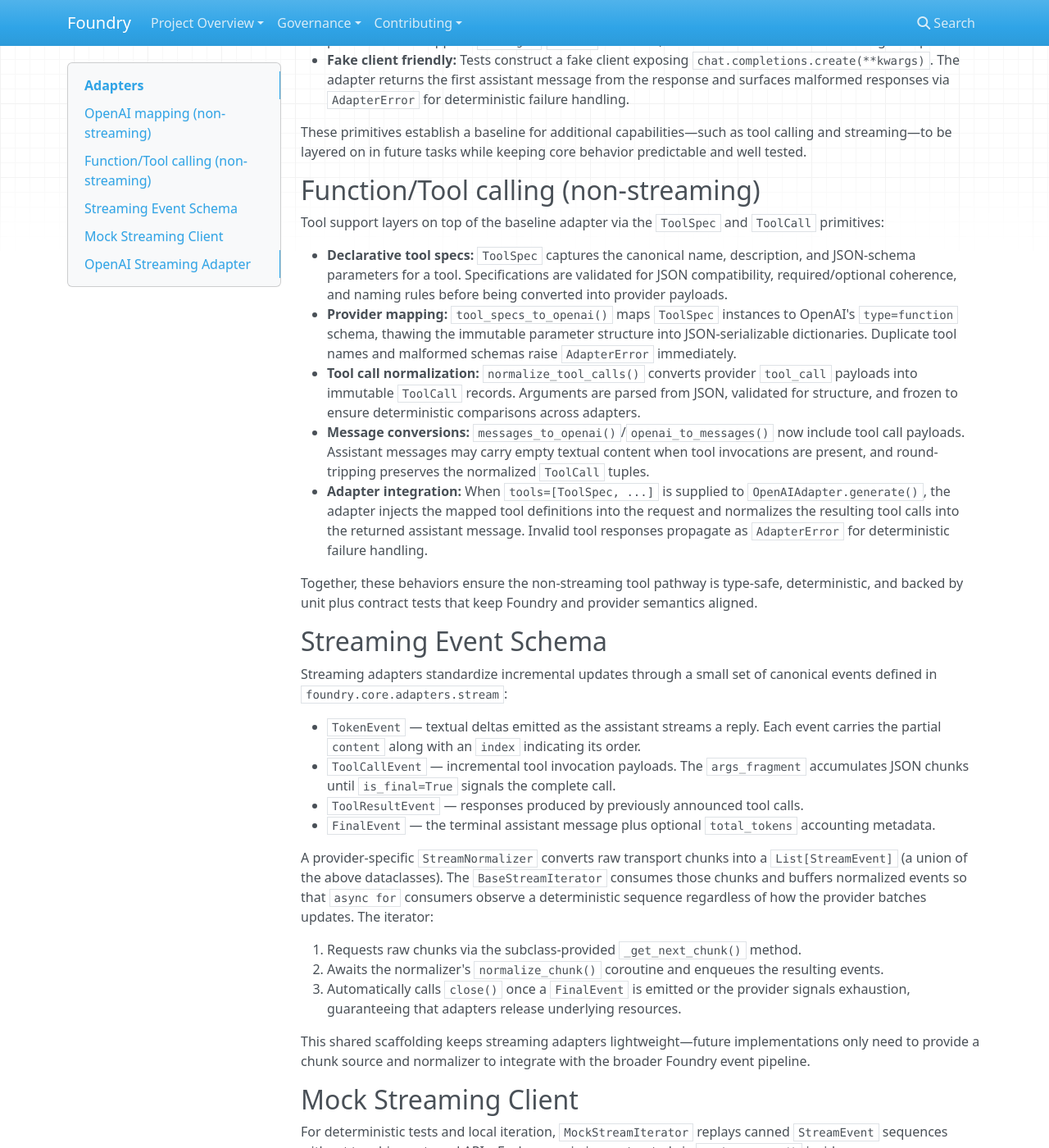
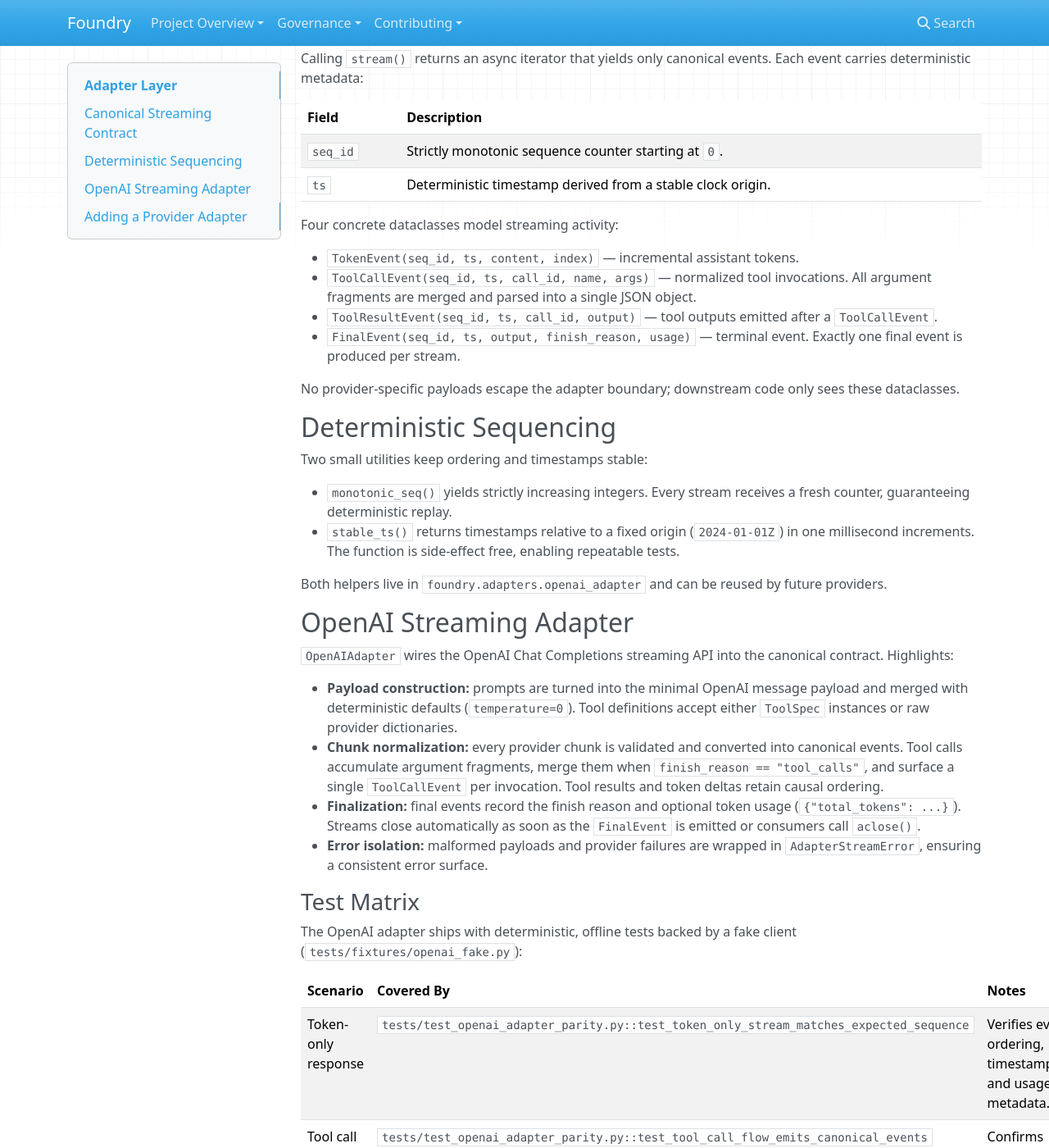
Before and after one commit to tanaysd/foundry, an MkDocs documentation site: the page built from docs/adapters.md, in a window 1280 px wide and 1400 px high, scrolled down 400 px. Shown: the whole window at 82% size. Built offline with MkDocs 1.6.1, drawn with Linux system fonts in a browser that asks for light colours; nearby versions of some CDN libraries; some of the changed text lies outside the part shown.

Commit message:
[TC-06] Add canonical streaming adapter layer

````diff
--- a/docs/adapters.md
+++ b/docs/adapters.md
@@ -1,143 +1,121 @@
-# Adapters
+# Adapter Layer
 
-## OpenAI mapping (non-streaming)
+Foundry's adapter layer translates provider-specific streaming payloads into a
+canonical sequence of events that downstream components can consume without
+knowing which SDK produced them. The OpenAI adapter is the first concrete
+implementation and acts as the template for future providers.
 
-Foundry's OpenAI adapter focuses on deterministic message translation and a
-minimal `generate()` implementation that works with a fake client. The
-implementation avoids network access and streaming support. Instead, it
-concentrates on the following guarantees:
+## Canonical Streaming Contract
 
-- **Strict schema:** Messages are represented by the `Message` model, which
-  enforces one of three roles (`system`, `user`, `assistant`) and requires
-  non-empty string content. The converters reject any additional provider
-  fields to ensure JSON round-trips stay deterministic.
-- **Pure converters:** `messages_to_openai()` transforms a sequence of Foundry
-  messages into OpenAI's chat completion payload, while `openai_to_messages()`
-  performs the inverse. Each helper validates roles and content and raises an
-  `AdapterError` if data falls outside the supported schema.
-- **Deterministic requests:** `OpenAIAdapter.generate()` injects
-  `temperature=0` unless explicitly overridden, prevents caller supplied
-  `messages`/`stream` overrides, and raises an error when streaming is
-  requested.
-- **Fake client friendly:** Tests construct a fake client exposing
-  `chat.completions.create(**kwargs)`. The adapter returns the first assistant
-  message from the response and surfaces malformed responses via `AdapterError`
-  for deterministic failure handling.
-
-These primitives establish a baseline for additional capabilities—such as tool
-calling and streaming—to be layered on in future tasks while keeping core
-behavior predictable and well tested.
-
-## Function/Tool calling (non-streaming)
-
-Tool support layers on top of the baseline adapter via the `ToolSpec` and
-`ToolCall` primitives:
-
-- **Declarative tool specs:** `ToolSpec` captures the canonical name,
-  description, and JSON-schema parameters for a tool. Specifications are
-  validated for JSON compatibility, required/optional coherence, and naming
-  rules before being converted into provider payloads.
-- **Provider mapping:** `tool_specs_to_openai()` maps `ToolSpec` instances to
-  OpenAI's `type=function` schema, thawing the immutable parameter structure
-  into JSON-serializable dictionaries. Duplicate tool names and malformed
-  schemas raise `AdapterError` immediately.
-- **Tool call normalization:** `normalize_tool_calls()` converts provider
-  `tool_call` payloads into immutable `ToolCall` records. Arguments are parsed
-  from JSON, validated for structure, and frozen to ensure deterministic
-  comparisons across adapters.
-- **Message conversions:** `messages_to_openai()`/`openai_to_messages()` now
-  include tool call payloads. Assistant messages may carry empty textual
-  content when tool invocations are present, and round-tripping preserves the
-  normalized `ToolCall` tuples.
-- **Adapter integration:** When `tools=[ToolSpec, ...]` is supplied to
-  `OpenAIAdapter.generate()`, the adapter injects the mapped tool definitions
-  into the request and normalizes the resulting tool calls into the returned
-  assistant message. Invalid tool responses propagate as `AdapterError` for
-  deterministic failure handling.
-
-Together, these behaviors ensure the non-streaming tool pathway is type-safe,
-deterministic, and backed by unit plus contract tests that keep Foundry and
-provider semantics aligned.
-
-## Streaming Event Schema
-
-Streaming adapters standardize incremental updates through a small set of
-canonical events defined in `foundry.core.adapters.stream`:
-
-- `TokenEvent` — textual deltas emitted as the assistant streams a reply. Each
-  event carries the partial `content` along with an `index` indicating its
-  order.
-- `ToolCallEvent` — incremental tool invocation payloads. The `args_fragment`
-  accumulates JSON chunks until `is_final=True` signals the complete call.
-- `ToolResultEvent` — responses produced by previously announced tool calls.
-- `FinalEvent` — the terminal assistant message plus optional `total_tokens`
-  accounting metadata.
-
-A provider-specific `StreamNormalizer` converts raw transport chunks into a
-`List[StreamEvent]` (a union of the above dataclasses). The
-`BaseStreamIterator` consumes those chunks and buffers normalized events so that
-`async for` consumers observe a deterministic sequence regardless of how the
-provider batches updates. The iterator:
-
-1. Requests raw chunks via the subclass-provided `_get_next_chunk()` method.
-2. Awaits the normalizer's `normalize_chunk()` coroutine and enqueues the
-   resulting events.
-3. Automatically calls `close()` once a `FinalEvent` is emitted or the provider
-   signals exhaustion, guaranteeing that adapters release underlying resources.
-
-This shared scaffolding keeps streaming adapters lightweight—future
-implementations only need to provide a chunk source and normalizer to integrate
-with the broader Foundry event pipeline.
-
-## Mock Streaming Client
-
-For deterministic tests and local iteration, `MockStreamIterator` replays canned
-`StreamEvent` sequences without touching external APIs. Each scenario is
-constructed via `_make_events()` inside `foundry.core.adapters.stream` and uses
-`await asyncio.sleep(0)` to mimic cooperative async scheduling while remaining
-blazing fast.
-
-| Scenario | Event Timeline | Final Output |
-| --- | --- | --- |
-| `"simple"` | `TokenEvent("Hello")` → `TokenEvent(", world")` → `FinalEvent` | `Hello, world` |
-| `"tool_call"` | `TokenEvent("Calling calculator")` → `ToolCallEvent` (args streamed over two fragments) → `ToolResultEvent` → `FinalEvent` | `Sum is 4` |
-
-### Example Replay Helper
+Adapters implement the `BaseAdapter` protocol:
 
 ```python
-from foundry.core.adapters.stream import MockStreamIterator, replay_stream
+from collections.abc import AsyncIterator
+from foundry.adapters import BaseAdapter, BaseEvent
 
-async def demo() -> None:
-    events = await replay_stream(MockStreamIterator("tool_call"))
-    for event in events:
-        print(event)
+class ProviderAdapter(BaseAdapter):
+    def stream(self, prompt: str, **kwargs: object) -> AsyncIterator[BaseEvent]:
+        ...
 ```
 
-The helper guarantees a stable list of events on every invocation, making it
-ideal for contract tests that assert ordering, tool progression, and final
-payload parity.
+Calling `stream()` returns an async iterator that yields only canonical events.
+Each event carries deterministic metadata:
+
+| Field | Description |
+| --- | --- |
+| `seq_id` | Strictly monotonic sequence counter starting at `0`. |
+| `ts` | Deterministic timestamp derived from a stable clock origin. |
+
+Four concrete dataclasses model streaming activity:
+
+- `TokenEvent(seq_id, ts, content, index)` — incremental assistant tokens.
+- `ToolCallEvent(seq_id, ts, call_id, name, args)` — normalized tool
+  invocations. All argument fragments are merged and parsed into a single JSON
+  object.
+- `ToolResultEvent(seq_id, ts, call_id, output)` — tool outputs emitted after a
+  `ToolCallEvent`.
+- `FinalEvent(seq_id, ts, output, finish_reason, usage)` — terminal event. Exactly
+  one final event is produced per stream.
+
+No provider-specific payloads escape the adapter boundary; downstream code only
+sees these dataclasses.
+
+## Deterministic Sequencing
+
+Two small utilities keep ordering and timestamps stable:
+
+- `monotonic_seq()` yields strictly increasing integers. Every stream receives a
+  fresh counter, guaranteeing deterministic replay.
+- `stable_ts()` returns timestamps relative to a fixed origin (`2024-01-01Z`) in
+  one millisecond increments. The function is side-effect free, enabling
+  repeatable tests.
+
+Both helpers live in `foundry.adapters.openai_adapter` and can be reused by
+future providers.
 
 ## OpenAI Streaming Adapter
 
-`OpenAIAdapter.stream()` now wires the real OpenAI client into the canonical
-event pipeline by returning an `OpenAIStreamIterator`. The iterator wraps the
-SDK's async stream, validates every chunk, and normalizes deltas via
-`OpenAIStreamNormalizer`:
+`OpenAIAdapter` wires the OpenAI Chat Completions streaming API into the
+canonical contract. Highlights:
 
-- **Token fragments** are emitted as `TokenEvent` instances with deterministic
-  indexes and accumulated into the final assistant output.
-- **Tool calls** are tracked incrementally. The normalizer enforces that ids and
-  function names arrive before arguments and marks the final fragment when
-  `finish_reason == "tool_calls"`.
-- **Tool results** can be injected as `{"tool_result": ...}` chunks and surface
-  as `ToolResultEvent` objects, allowing downstream orchestration to remain
-  provider-agnostic.
-- **Final events** capture the consolidated response along with optional token
-  usage metadata. If no post-tool tokens stream, the final output falls back to
-  the latest tool result payload to mirror Foundry's canonical mocks.
+- **Payload construction:** prompts are turned into the minimal OpenAI message
+  payload and merged with deterministic defaults (`temperature=0`). Tool
+  definitions accept either `ToolSpec` instances or raw provider dictionaries.
+- **Chunk normalization:** every provider chunk is validated and converted into
+  canonical events. Tool calls accumulate argument fragments, merge them when
+  `finish_reason == "tool_calls"`, and surface a single `ToolCallEvent` per
+  invocation. Tool results and token deltas retain causal ordering.
+- **Finalization:** final events record the finish reason and optional token
+  usage (`{"total_tokens": ...}`). Streams close automatically as soon as the
+  `FinalEvent` is emitted or consumers call `aclose()`.
+- **Error isolation:** malformed payloads and provider failures are wrapped in
+  `AdapterStreamError`, ensuring a consistent error surface.
 
-Deterministic unit tests (`tests/adapters/test_openai_streaming_adapter.py`)
-exercise both a token-only flow and a tool-call scenario, asserting parity with
-`MockStreamIterator`. This keeps the adapter offline-testable while guaranteeing
-that real streams match the canonical schema relied upon by higher-level
-contract tests.
+### Test Matrix
+
+The OpenAI adapter ships with deterministic, offline tests backed by a fake
+client (`tests/fixtures/openai_fake.py`):
+
+| Scenario | Covered By | Notes |
+| --- | --- | --- |
+| Token-only response | `tests/test_openai_adapter_parity.py::test_token_only_stream_matches_expected_sequence` | Verifies event ordering, timestamps, and usage metadata. |
+| Tool call flow | `tests/test_openai_adapter_parity.py::test_tool_call_flow_emits_canonical_events` | Confirms argument merging, tool results, and final parity. |
+| Interface contract | `tests/test_openai_adapter_contract.py` | Ensures the adapter satisfies the `BaseAdapter` protocol. |
+| Edge cases | `tests/test_openai_adapter_edges.py` | Covers cancellation, empty outputs, and error propagation. |
+
+All tests run offline via `pytest` and do not contact OpenAI.
+
+## Adding a Provider Adapter
+
+To add a new provider, follow this checklist:
+
+1. **Create the adapter class** under `foundry/adapters/<provider>_adapter.py`.
+   Implement the `BaseAdapter` protocol and expose the class from
+   `foundry/adapters/__init__.py`.
+2. **Translate provider chunks** into canonical events. Reuse `monotonic_seq()`
+   and `stable_ts()` (or equivalents) to keep `seq_id` and `ts` deterministic.
+3. **Normalize tool calls** by buffering argument fragments until the provider
+   marks the call complete. Parse arguments into JSON objects before emitting a
+   `ToolCallEvent`.
+4. **Emit a single `FinalEvent`**. Capture finish reasons and any usage metrics
+   needed for observability.
+5. **Write offline tests** mirroring the scenarios in `tests/test_openai_adapter_*.py`.
+   Provide fake streams or fixtures so CI can run without network access.
+6. **Document provider specifics** in this file, focusing on any differences in
+   chunk structure or additional canonical metadata.
+
+A skeleton test module might look like:
+
+```python
+from foundry.adapters import BaseEvent
+from foundry.adapters.myprovider_adapter import MyProviderAdapter
+
+async def test_myprovider_token_stream(fake_client):
+    adapter = MyProviderAdapter(fake_client, default_model="model")
+    stream = adapter.stream("Prompt")
+    events: list[BaseEvent] = [event async for event in stream]
+    ...
+```
+
+Keeping adapters deterministic and offline-testable ensures Foundry's runtime can
+swap providers, replay sessions, and evaluate behaviors without side effects.
````
Also changed, not shown: 6 other files.
